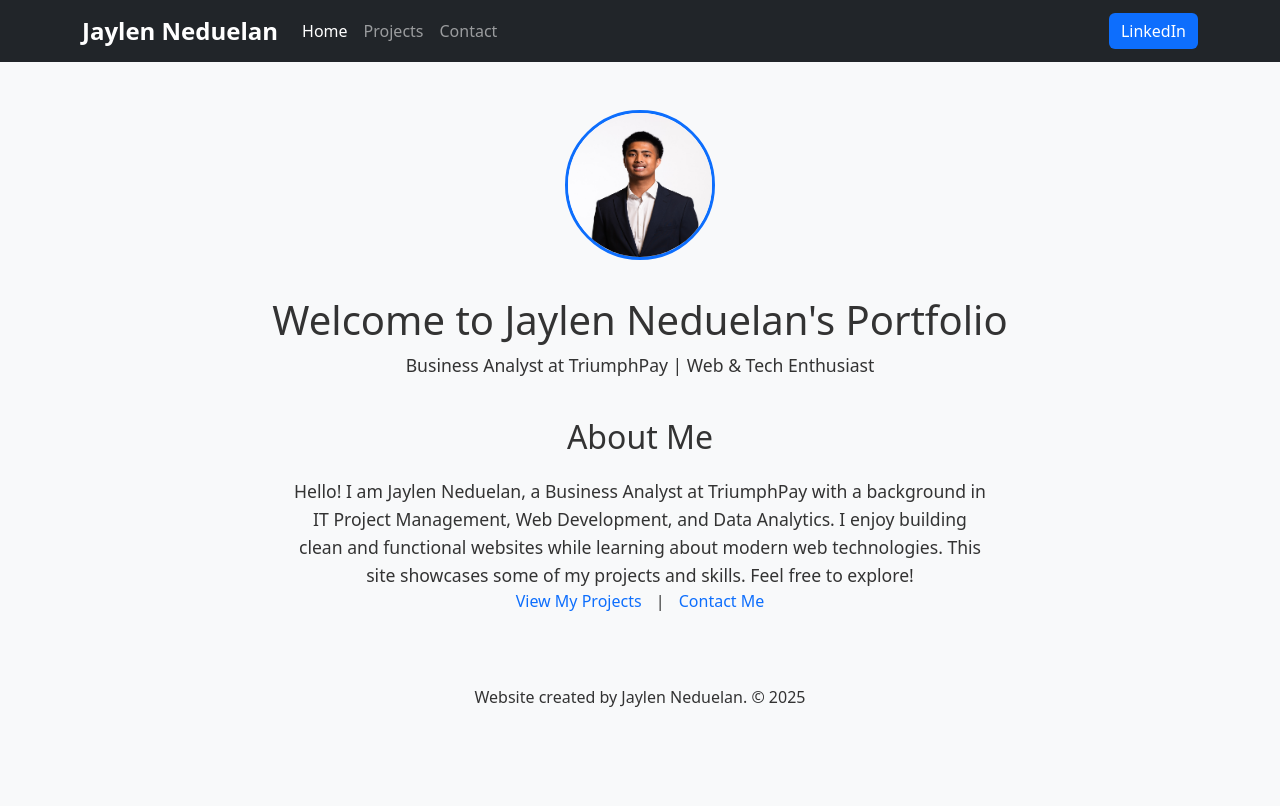
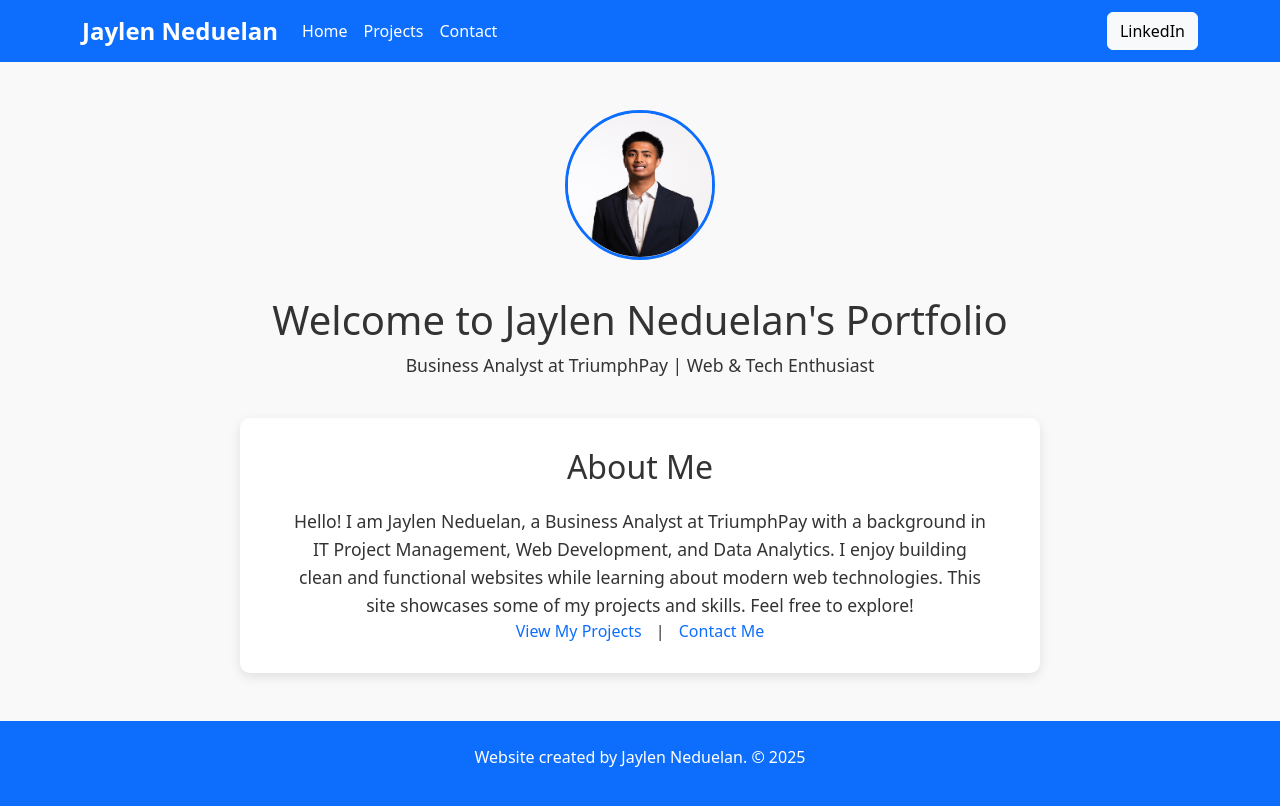
Before and after one commit to jneduelan/portfolio-website-CSCE3420, a plain HTML site: page index.html in a window 1280 px wide. Drawn offline with nearby package versions, Linux system fonts and the light colour scheme.

Commit message:
Update index.html

```diff
--- a/index.html
+++ b/index.html
@@ -6,9 +6,31 @@
     <title>Jaylen Neduelan Portfolio</title>
     <link href="https://cdn.jsdelivr.net/npm/bootstrap@5.3.2/dist/css/bootstrap.min.css" rel="stylesheet">
     <link rel="stylesheet" href="styles.css">
+    <link rel="stylesheet" href="https://cdnjs.cloudflare.com/ajax/libs/aos/2.3.4/aos.css" />
+    <style>
+      body {
+        background-color: #f9f9f9;
+      }
+      .navbar {
+        background-color: #0d6efd !important;
+      }
+      .navbar-brand, .nav-link, footer p {
+        color: white !important;
+      }
+      .about-me {
+        background: white;
+        padding: 30px;
+        border-radius: 10px;
+        box-shadow: 0 4px 12px rgba(0,0,0,0.1);
+      }
+      footer {
+        background-color: #0d6efd;
+        color: white;
+      }
+    </style>
   </head>
   <body>
-    <nav class="navbar navbar-expand-lg navbar-dark bg-dark">
+    <nav class="navbar navbar-expand-lg navbar-dark">
       <div class="container">
         <a class="navbar-brand" href="index.html">Jaylen Neduelan</a>
         <button class="navbar-toggler" type="button" data-bs-toggle="collapse" data-bs-target="#navbarNav" aria-controls="navbarNav" aria-expanded="false" aria-label="Toggle navigation">
@@ -26,17 +48,17 @@
               <a class="nav-link" href="contact.html">Contact</a>
             </li>
           </ul>
-          <a href="https://www.linkedin.com/in/jaylen-neduelan/" target="_blank" class="btn btn-primary">LinkedIn</a>
+          <a href="https://www.linkedin.com/in/jaylen-neduelan/" target="_blank" class="btn btn-light">LinkedIn</a>
         </div>
       </div>
     </nav>
 
     <div class="container text-center my-5">
-      <img src="Jaylen-neduelan-Headshot.jpg" alt="Jaylen Neduelan" class="profile-img">
-      <h1 class="mt-3">Welcome to Jaylen Neduelan's Portfolio</h1>
-      <p class="lead">Business Analyst at TriumphPay | Web & Tech Enthusiast</p>
+      <img src="Jaylen-neduelan-Headshot.jpg" alt="Jaylen Neduelan" class="profile-img" data-aos="fade-down">
+      <h1 class="mt-3" data-aos="fade-up">Welcome to Jaylen Neduelan's Portfolio</h1>
+      <p class="lead" data-aos="fade-up">Business Analyst at TriumphPay | Web & Tech Enthusiast</p>
 
-      <div class="about-me">
+      <div class="about-me" data-aos="fade-up">
         <h2>About Me</h2>
         <p>
           Hello! I am Jaylen Neduelan, a Business Analyst at TriumphPay with a background in IT Project Management, Web Development, and Data Analytics. I enjoy building clean and functional websites while learning about modern web technologies. This site showcases some of my projects and skills. Feel free to explore!
@@ -54,5 +76,9 @@
     </footer>
 
     <script src="https://cdn.jsdelivr.net/npm/bootstrap@5.3.2/dist/js/bootstrap.bundle.min.js"></script>
+    <script src="https://cdnjs.cloudflare.com/ajax/libs/aos/2.3.4/aos.js"></script>
+    <script>
+      AOS.init();
+    </script>
   </body>
 </html>
```
